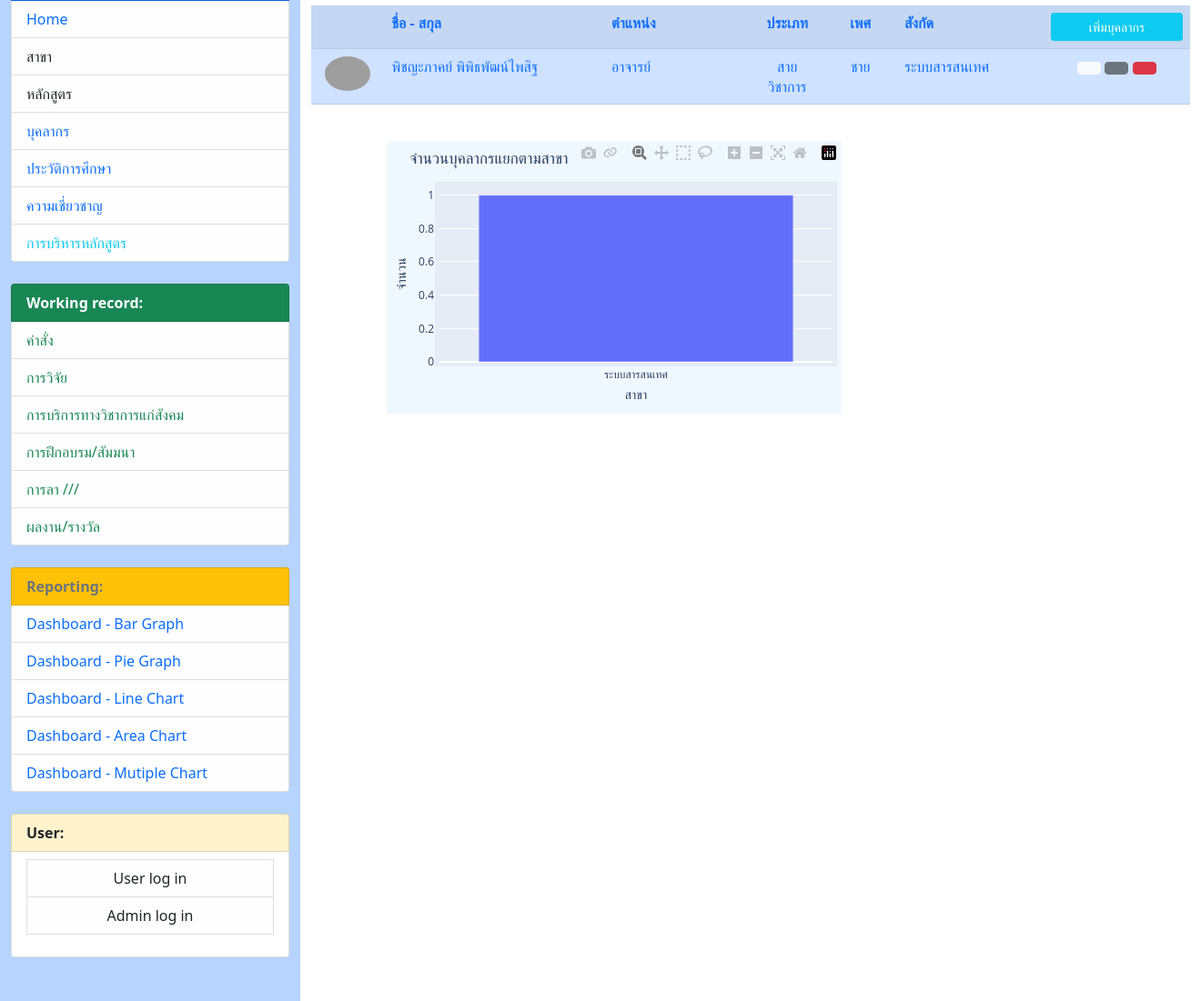
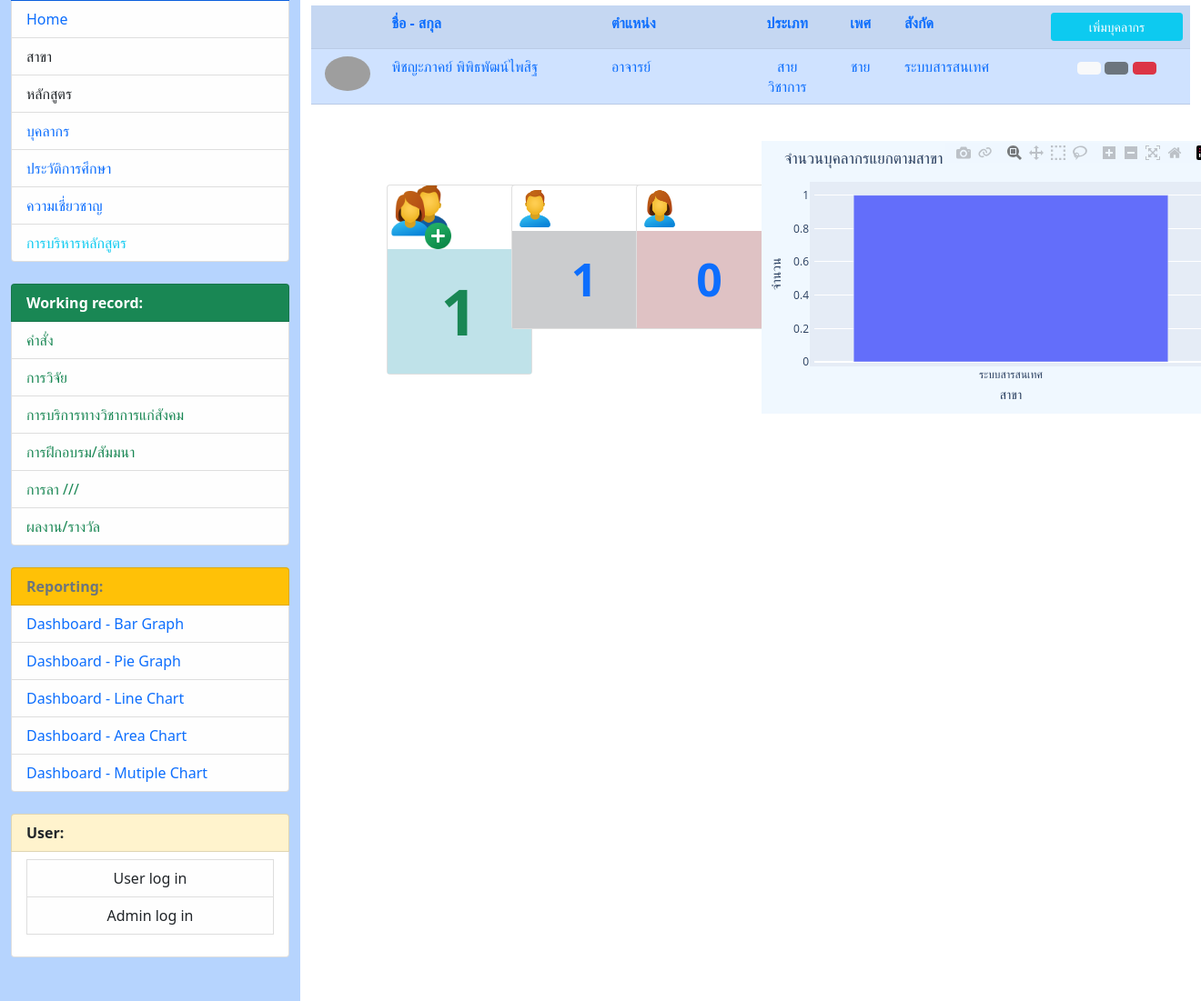
Before and after one commit to phphich/D_Profile, a Django app: page /baseapp/1/personnelListPage in a window 1320 px wide; the page is wider, and only the part inside the window is pictured. Shown: the part 217-1318 px from the top of that part at 91% size. Run offline with Django 4.2, Linux system fonts and the light colour scheme; data comes from the database, SQL or seed files in the repository; parts of the project's set-up code (start-up, migrations or seed data) failed here and were passed over; some libraries are stand-ins or nearby versions; grey boxes are pictures that could not be loaded.

Commit message:
dev 11/5/66

```diff
--- a/baseapp/views.py
+++ b/baseapp/views.py
@@ -146,10 +146,13 @@ def personnelListPage(request, pageNo=None):
     #                   paper_bgcolor = "aliceblue",)
     # chart = fig.to_html()
     # context = {'chart':chart}
-
     personnels = Personnel.objects.all().order_by('division__name_th', 'firstname_th', 'lastname_th')
     personnels_page = Paginator(personnels, iterm_per_page)
-    context = {'personnels': personnels_page.page(pageNo), 'chart':chart}
+    c = Personnel.objects.all().count()
+    cm = Personnel.objects.filter(gender='ชาย').count()
+    cfm = Personnel.objects.filter(gender='หญิง').count()
+    personnelCount = {'all': c, 'male': cm, 'female': cfm}
+    context = {'personnels': personnels_page.page(pageNo), 'chart':chart, 'countall':c, 'countmale':cm, 'countfemale':cfm}
     return render(request, 'base/personnel/personnelListPage.html', context)
 
 def personnelNew(request):
--- a/templates/base/personnel/personnelListPage.html
+++ b/templates/base/personnel/personnelListPage.html
@@ -7,19 +7,21 @@
     <table class="table table-primary table-striped table-hover">
         <tr class="bg-white text-primary">
             <th class="col-1"></th>
-            <th class="col-3">ชื่อ - สกุล </th>
-            <th class="col-2">ตำแหน่ง </th>
+            <th class="col-3">ชื่อ - สกุล</th>
+            <th class="col-2">ตำแหน่ง</th>
             <th class="col-1 text-center">ประเภท</th>
             <th class="col-1 text-center">เพศ</th>
             <th class="col-2">สังกัด</th>
-            <th class="col col-2"><a href="{% url 'personnelNew' %}" class="btn btn-sm btn-info text-white" style="width: 100%"><i class="fa fa-plus"></i> เพิ่มบุคลากร </a></th>
+            <th class="col col-2"><a href="{% url 'personnelNew' %}" class="btn btn-sm btn-info text-white"
+                                     style="width: 100%"><i class="fa fa-plus"></i> เพิ่มบุคลากร </a></th>
         </tr>
 
         {% for personnel in personnels %}
             <tr class="text-primary">
                 <td class="text-center">
                     <a href="{% url 'personnelDetail' personnel.id %}">
-                    <img src="{% static personnel.picture %}" style="margin:0px;" class="rounded-circle" width="50px">
+                        <img src="{% static personnel.picture %}" style="margin:0px;" class="rounded-circle"
+                             width="50px">
                     </a>
                 </td>
                 <td>{{ personnel.firstname_th }} {{ personnel.lastname_th }}</td>
@@ -28,14 +30,17 @@
                 <td class="text-center">{{ personnel.gender }}</td>
                 <td>{{ personnel.division.name_th }}</td>
                 <td class="text-center">
-                <a href="{% url 'personnelDetail' personnel.id %}" class="btn btn-light"> <i class="fa fa-search"> </i> </a>
-                <a href="{% url 'personnelUpdate' personnel.id %}" class="btn btn-secondary"> <i class="fa fa-tools"> </i> </a>
-                <a href="{% url 'personnelDelete' personnel.id %}" class="btn btn-danger"> <i class="fa fa-trash"> </i> </a>
+                    <a href="{% url 'personnelDetail' personnel.id %}" class="btn btn-light"> <i
+                            class="fa fa-search"> </i> </a>
+                    <a href="{% url 'personnelUpdate' personnel.id %}" class="btn btn-secondary"> <i
+                            class="fa fa-tools"> </i> </a>
+                    <a href="{% url 'personnelDelete' personnel.id %}" class="btn btn-danger"> <i
+                            class="fa fa-trash"> </i> </a>
                 </td>
             </tr>
         {% endfor %}
     </table>
-    <br>
+
     {% if personnels.has_other_pages %}
         <div class="row">
             <div class="col-12 text-center ">
@@ -65,13 +70,49 @@
             </div>
         </div>
     {% endif %}
-
+    <br>
     <div class="row text-center align-content-center">
         <div class="col-md-1"></div>
-        <div class="col-md-10 text-center" style="alignment: center">
+        <div class="col-md-5 text-center" style="alignment: center; vertical-align: middle">
+            <br><br>
+            <div class="row">
+                <div class="col-4">
+                    <div class="card" style="width: 10rem;">
+                        <img class="card-img-top" style="width: 70px; height: 70px; align:center"
+                             src="{% static 'images/iconfiles/male_female.png' %}" alt="All Personnel">
+                        <div class="card-body" style="background-color: #bfe2e9">
+                            <p class="card-text text-success" style="font-size:70px;"><strong> {{ countall }} </strong>
+                            </p>
+                        </div>
+                    </div>
+                </div>
+                <div class="col-4">
+                    <div class="card" style="width: 10rem;">
+                        <img class="card-img-top" style="width: 50px; height: 50px; align:center"
+                             src="{% static 'images/iconfiles/male.png' %}" alt="Male Personnel">
+                        <div class="card-body" style="background-color: #cbccce">
+                            <p class="card-text text-dark-50" style="font-size:50px;"><strong> {{ countmale }} </strong>
+                            </p>
+                        </div>
+                    </div>
+                </div>
+                <div class="col-4">
+                    <div class="card" style="width: 10rem;">
+                        <img class="card-img-top" style="width: 50px; height: 50px; align:center"
+                             src="{% static 'images/iconfiles/female.png' %}" alt="Female Personnel">
+                        <div class="card-body" style="background-color: #dfc2c4">
+                            <p class="card-text text-dark-50" style="font-size:50px;">
+                                <strong> {{ countfemale }} </strong></p>
+                        </div>
+                    </div>
+                </div>
+            </div>
+        </div>
+        <div class="col-md-5 text-center" style="alignment: right">
             {{ chart | safe }}
         </div>
         <div class="col-md-1"></div>
     </div>
     <br><br>
+
 {% endblock %}
```
Also changed, not shown: static/images/iconfiles/allPersonnel.png (added), static/images/iconfiles/female.png (added), static/images/iconfiles/male.png (added), static/images/iconfiles/male_female.png (added). Lines whose indentation alone changed are shown as unchanged.
